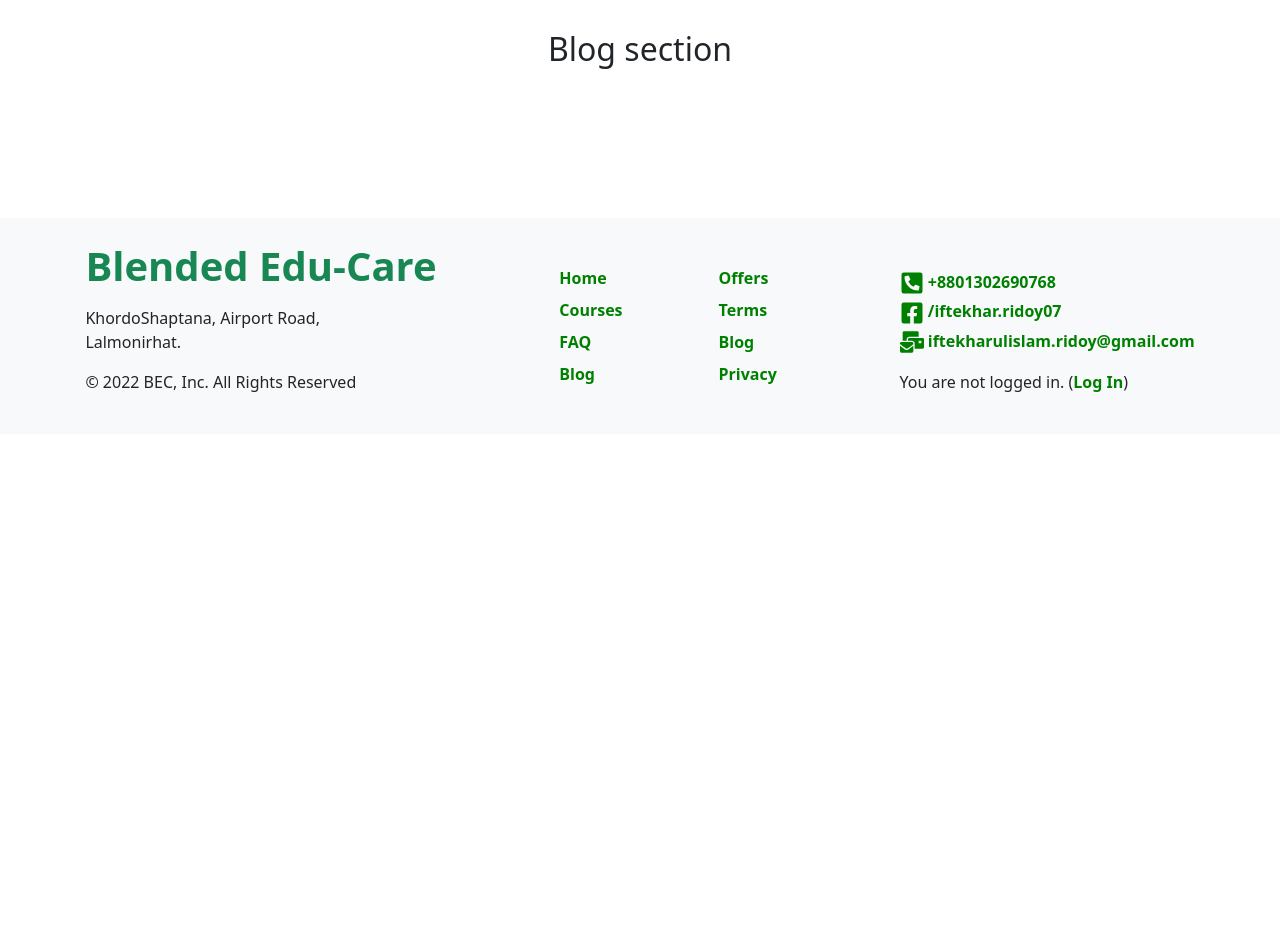
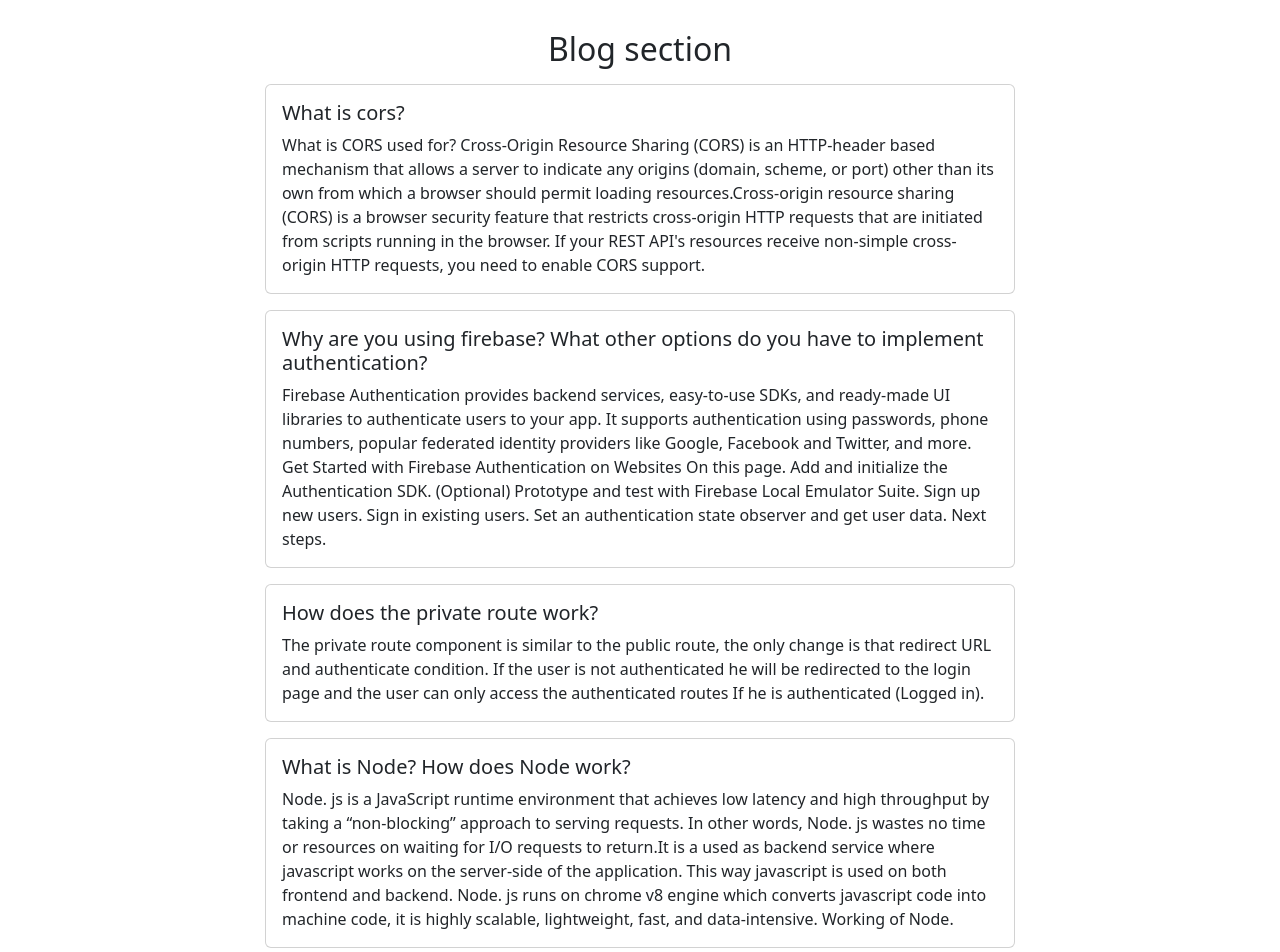
Before and after one commit to iftekhar-ridoy/blended-educare, a React (Create React App) app: page /blog in a window 1280 px wide. Shown: the part 80-1032 px from the top of the page. Before the commit the page ends 800 px from the top, so only its background shows below. Built offline with nearby package versions, Linux system fonts and the light colour scheme; no server answers.

Commit message:
blog added

```diff
--- a/src/Pages/Blog/Blog.js
+++ b/src/Pages/Blog/Blog.js
@@ -1,9 +1,76 @@
 import React from 'react';
+import { Card } from 'react-bootstrap';
 
 const Blog = () => {
     return (
         <div className='navHeight aWidthOf mx-auto'>
             <h2 className='text-center'>Blog section</h2>
+            <Card className='my-3'>
+                <Card.Body>
+                    <Card.Title>What is cors?</Card.Title>
+                    <Card.Text>
+                        What is CORS used for? Cross-Origin Resource Sharing (CORS) is an
+                        HTTP-header based mechanism that allows a server to indicate any
+                        origins (domain, scheme, or port) other than its own from which a
+                        browser should permit loading resources.Cross-origin resource
+                        sharing (CORS) is a browser security feature that restricts
+                        cross-origin HTTP requests that are initiated from scripts running
+                        in the browser. If your REST API's resources receive non-simple
+                        cross-origin HTTP requests, you need to enable CORS support.
+                    </Card.Text>
+                </Card.Body>
+            </Card>
+
+            <Card className='my-3'>
+                <Card.Body>
+                    <Card.Title>
+                        Why are you using firebase? What other options do you have to
+                        implement authentication?
+                    </Card.Title>
+                    <Card.Text>
+                        Firebase Authentication provides backend services, easy-to-use SDKs,
+                        and ready-made UI libraries to authenticate users to your app. It
+                        supports authentication using passwords, phone numbers, popular
+                        federated identity providers like Google, Facebook and Twitter, and
+                        more. Get Started with Firebase Authentication on Websites On this
+                        page. Add and initialize the Authentication SDK. (Optional)
+                        Prototype and test with Firebase Local Emulator Suite. Sign up new
+                        users. Sign in existing users. Set an authentication state observer
+                        and get user data. Next steps.
+                    </Card.Text>
+                </Card.Body>
+            </Card>
+
+            <Card className='my-3'>
+                <Card.Body>
+                    <Card.Title>How does the private route work?</Card.Title>
+                    <Card.Text>
+                        The private route component is similar to the public route, the only
+                        change is that redirect URL and authenticate condition. If the user
+                        is not authenticated he will be redirected to the login page and the
+                        user can only access the authenticated routes If he is authenticated
+                        (Logged in).
+                    </Card.Text>
+                </Card.Body>
+            </Card>
+
+            <Card className='my-3'>
+                <Card.Body>
+                    <Card.Title> What is Node? How does Node work?</Card.Title>
+                    <Card.Text>
+                        Node. js is a JavaScript runtime environment that achieves low
+                        latency and high throughput by taking a “non-blocking” approach to
+                        serving requests. In other words, Node. js wastes no time or
+                        resources on waiting for I/O requests to return.It is a used as
+                        backend service where javascript works on the server-side of the
+                        application. This way javascript is used on both frontend and
+                        backend. Node. js runs on chrome v8 engine which converts javascript
+                        code into machine code, it is highly scalable, lightweight, fast,
+                        and data-intensive. Working of Node.
+                    </Card.Text>
+                </Card.Body>
+            </Card>
+
         </div>
     );
 };
```
